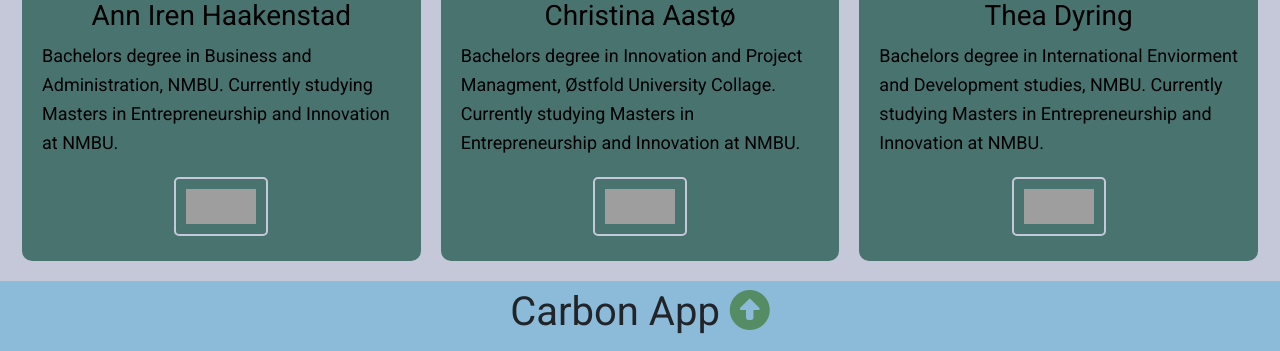
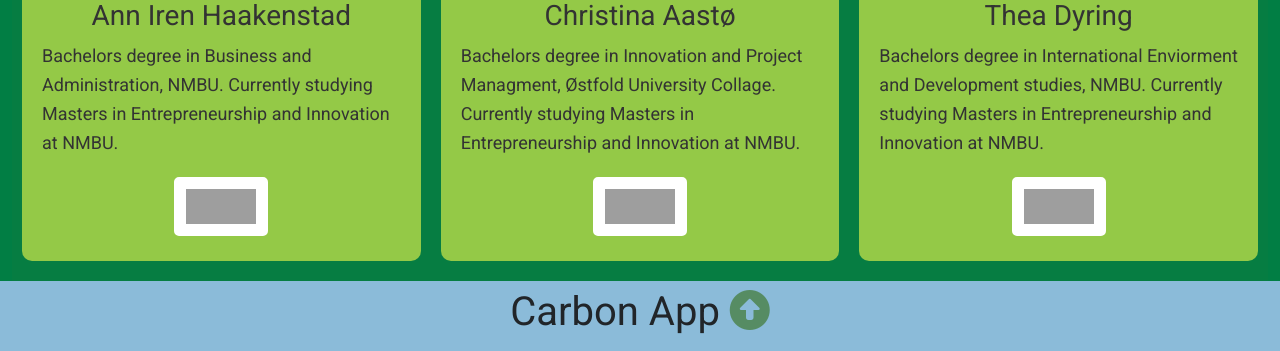
Before and after one commit to JaspQB/Final.-Charts, a Flask app: page /home in a window 1280 px wide. Shown: the part 1139-1490 px from the top of the page. Run offline with Flask 3, Linux system fonts and the light colour scheme; some libraries are stand-ins or nearby versions; grey boxes are pictures that could not be loaded.

Commit message:
Update home.css

```diff
--- a/capp/static/home.css
+++ b/capp/static/home.css
@@ -3,6 +3,7 @@ Home, section 1 (head, background): #9fa7bf
 Home, section 1 (head, boxes): #568c63
 Home, section 2 (developers, background): #c5c8d9
 Home, section 2 (developers, boxes): #49736f
+Home, section 2 (developers, boxes, writing): #333
  */
 
 /* Utilities  */
@@ -11,18 +12,21 @@ p {
   font-size: 18px;
 }
 /* Section header_home */
+
 .section_header_home {
-  background-color:#9fa7bf;
+  background-image: url('https://www.rcplondon.ac.uk/sites/default/files/media/Webp.net-resizeimage%20%281%29_0.png');/* Image for Section header_home*/
+  background-color: #9fa7bf;
 }
+
 .header_home {
   display: flex;
   align-items: start;
-  background: #9fa7bf;
 }
+
+
 .header_home .box {
   flex: 1;
-  background: #9fa7bf;
-  color: #fff;
+  color: #9fa7bf;
   border-radius: 10px;
   margin: 20px 10px;
   padding: 15px 20px;
@@ -30,6 +34,8 @@ p {
   align-items: center;
   justify-content: center;
 }
+
+
 .header_home .box:nth-of-type(1) {
   flex-grow:2;
 }
@@ -43,30 +49,35 @@ p {
   flex-wrap:wrap;
 }
 .container_buttons_links_header_home a:hover {
-  color: #9fa7bf;
+  color: hsl(225, 20%, 69%);
 }
 .container_buttons_links_header_home btn {
   width: 100px;
   height: 100px;
-  background: #9fa7bf;
+  background: #333;
   color: #fff;
   display: flex;
   justify-content:center;
   align-items:center;
 }
 /* Section developers */
+
+
 .section_developers {
-  background-color:#c5c8d9;
+  background-color: rgba(1,126,68,255);
+
 }
+
 .developers {
   display: flex;
   align-items: start;
-  background: #c5c8d9;
+  background: #067d42;
 }
+
 .developers .box {
   flex: 1;
-  background: #49736f;
-  color: black;
+  background: #94c947;
+  color: #333;
   border-radius: 10px;
   margin: 20px 10px;
   padding: 15px 20px;
@@ -85,8 +96,8 @@ p {
 }
 .developers .box2 {
   flex: 1;
-  background: #49736f;
-  color: black;
+  background: #94c947;
+  color: #333;
   border-radius: 10px;
   margin: 20px 10px;
   padding: 15px 20px;
@@ -112,6 +123,7 @@ p {
   padding: 0px 0px;
   margin: 0px 0px;
 }
+/* Color of the linkedin box  */
 .btn_developers {
   padding: 10px 10px;
   margin: 10px 10px 10px 10px;
@@ -119,8 +131,8 @@ p {
   border-radius: 5px;
   text-decoration: none;
   font-size: 18px;
-  background-color: #49736f;
-  border: 2px solid  #c5c8d9;
+  background-color: #fff;
+  border: 2px solid  #fff;
 }
 .btn_developers:hover {
   color: #fff;
```
